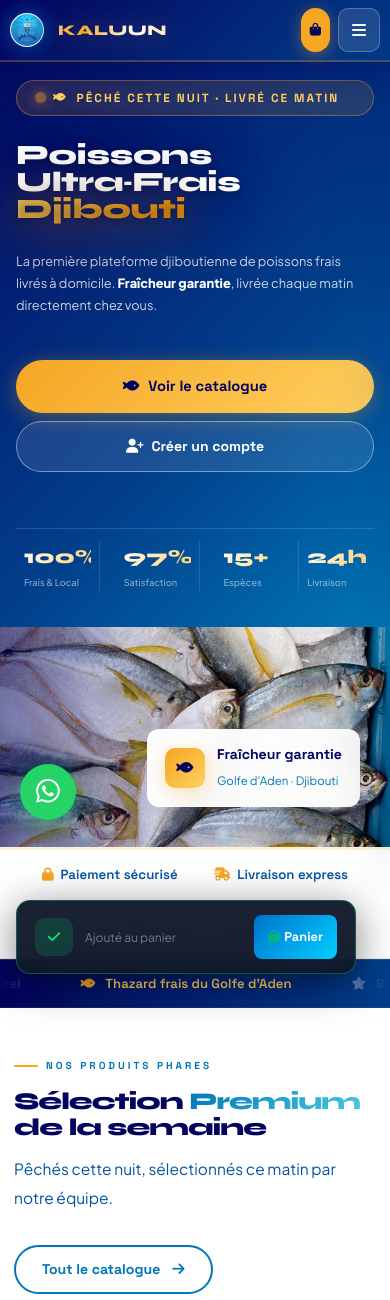
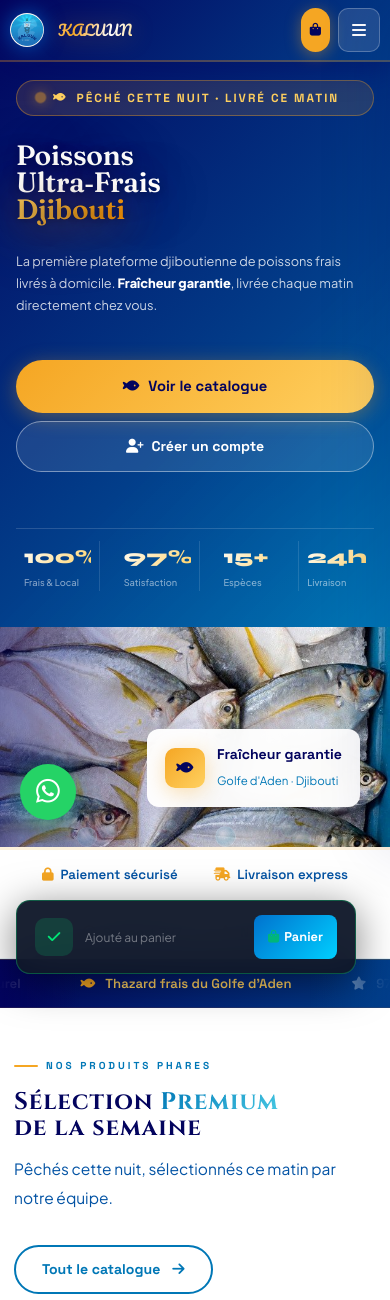
Before and after one commit to Kaluun/Kaluun, a Django app: page / in a window 390 px wide. Shown: the top 1300 px of the page. Run offline with Django 4.2, Linux system fonts and the light colour scheme; data comes from the database, SQL or seed files in the repository; parts of the project's set-up code (start-up, migrations or seed data) failed here and were passed over; some libraries are stand-ins or nearby versions.

Commit message:
style: nouvelles polices (logo, titre hero, section Premium) et mise a jour reseaux sociaux
Remplace les polices demandees par le client par des equivalents Google Fonts
libres d'usage commercial (Pacifico pour le logo KALUUN, Fraunces pour le titre
hero, Cinzel pour "Selection Premium"), avec ajustements responsive mobile.
Met a jour les liens Facebook/Instagram du footer et retire Twitter/YouTube.

```diff
--- a/static/css/futuristic.css
+++ b/static/css/futuristic.css
@@ -264,8 +264,8 @@ p { color: var(--t-mid); }
   box-shadow: 0 0 0 3px var(--gold), 0 0 32px rgba(0,207,255,.45), 0 6px 24px rgba(245,166,35,.45);
 }
 .k-logo-text {
-  font-family: var(--fd); font-size: 2.05rem; font-weight: 800;
-  letter-spacing: 2px; text-transform: uppercase;
+  font-family: 'Pacifico', cursive; font-size: 2.05rem; font-weight: 400;
+  letter-spacing: 0; text-transform: uppercase;
   background: linear-gradient(110deg, #FFD060 0%, #fff 22%, #FFE8B8 40%, #F5A623 60%, #fff 80%, #FFD060 100%);
   background-size: 250% auto;
   -webkit-background-clip: text; -webkit-text-fill-color: transparent;
@@ -273,7 +273,7 @@ p { color: var(--t-mid); }
   transition: letter-spacing .3s ease;
   animation: k-logo-shine 5s linear infinite;
 }
-.k-logo:hover .k-logo-text { letter-spacing: 3.5px; }
+.k-logo:hover .k-logo-text { letter-spacing: 1px; }
 @keyframes k-logo-shine {
   0% { background-position: 0% center; }
   100% { background-position: -250% center; }
@@ -687,8 +687,8 @@ p { color: var(--t-mid); }
   box-shadow: 0 0 8px var(--gold);
 }
 .k-hero-h1 {
-  font-family: var(--fd); font-size: clamp(2.8rem, 5.5vw, 5rem);
-  font-weight: 800; line-height: .97; letter-spacing: -2.5px;
+  font-family: 'Fraunces', serif; font-size: clamp(2.8rem, 5.5vw, 5rem);
+  font-weight: 600; line-height: .97; letter-spacing: -1px;
   color: #fff; margin-bottom: 28px;
   text-shadow: 0 10px 50px rgba(3,4,94,.55), 0 2px 10px rgba(0,0,0,.30);
 }
@@ -819,6 +819,10 @@ p { color: var(--t-mid); }
   font-style: normal;
   background: linear-gradient(135deg, var(--ocean), var(--sky));
   -webkit-background-clip: text; -webkit-text-fill-color: transparent;
+}
+.k-h2-deco {
+  font-family: 'Cinzel', serif; font-weight: 700;
+  letter-spacing: 1px;
 }
 .k-desc { font-size: .97rem; color: var(--t-mid); line-height: 1.85; max-width: 560px; margin-top: 14px; }
 .k-glow { height: 2px; background: linear-gradient(90deg, transparent, rgba(245,166,35,.25), var(--gold), rgba(245,166,35,.25), transparent); margin: 0; }
@@ -1085,7 +1089,7 @@ textarea.k-fi { resize: vertical; min-height: 90px; }
   padding: 80px 0 0; position: relative; overflow: hidden;
 }
 .k-footer::before { content: ''; position: absolute; top: 0; left: 0; right: 0; height: 200px; background: radial-gradient(ellipse 80% 100% at 50% 0%, rgba(245,166,35,.06) 0%, transparent 60%); pointer-events: none; }
-.k-f-brand { font-family: var(--fd); font-size: 1.8rem; font-weight: 800; letter-spacing: 3px; background: linear-gradient(135deg, #fff 0%, var(--gold-light) 60%, var(--gold) 100%); -webkit-background-clip: text; -webkit-text-fill-color: transparent; }
+.k-f-brand { font-family: 'Pacifico', cursive; font-size: 1.8rem; font-weight: 400; letter-spacing: 0; background: linear-gradient(135deg, #fff 0%, var(--gold-light) 60%, var(--gold) 100%); -webkit-background-clip: text; -webkit-text-fill-color: transparent; }
 .k-footer p { color: rgba(255,255,255,.50); font-size: .87rem; line-height: 1.8; }
 .k-f-social { display: flex; gap: 10px; margin-top: 20px; }
 .k-f-social a { width: 38px; height: 38px; border-radius: 10px; background: rgba(255,255,255,.08); border: 1px solid rgba(255,255,255,.12); color: rgba(255,255,255,.55); display: flex; align-items: center; justify-content: center; font-size: .87rem; transition: .2s; }
@@ -1337,7 +1341,7 @@ button, a, input[type="submit"], .k-nav-item, .adm-nav-item { min-height: 44px;
     position: fixed !important;
   }
   .k-nav-inner { height: 60px; gap: 8px; }
-  .k-logo-text  { font-size: 1.15rem; letter-spacing: 1.5px; }
+  .k-logo-text  { font-size: 1.15rem; letter-spacing: 0; }
   .k-logo img   { width: 40px; height: 40px; }
   .k-nav-r      { gap: 8px; flex-shrink: 0; margin-left: auto; }
   /* Bouton panier compact */
@@ -1356,7 +1360,7 @@ button, a, input[type="submit"], .k-nav-item, .adm-nav-item { min-height: 44px;
 @media(max-width:400px) {
   .k-nav { padding: 0 10px; }
   .k-nav-inner { gap: 6px; }
-  .k-logo-text { font-size: .92rem; letter-spacing: .5px; }
+  .k-logo-text { font-size: .92rem; letter-spacing: 0; }
   .k-logo img  { width: 34px; height: 34px; }
   .k-cart-btn { padding: 7px 9px; }
 }
--- a/templates/base.html
+++ b/templates/base.html
@@ -21,7 +21,7 @@
   <meta name="viewport" content="width=device-width, initial-scale=1.0, maximum-scale=1.0, user-scalable=no">
   <link rel="preconnect" href="https://fonts.googleapis.com">
   <link rel="preconnect" href="https://fonts.gstatic.com" crossorigin>
-  <link href="https://fonts.googleapis.com/css2?family=Syne:wght@700;800&family=Space+Grotesk:wght@400;500;600;700&family=Inter:wght@300;400;500;600;700;800&display=swap" rel="stylesheet">
+  <link href="https://fonts.googleapis.com/css2?family=Syne:wght@700;800&family=Space+Grotesk:wght@400;500;600;700&family=Inter:wght@300;400;500;600;700;800&family=Pacifico&family=Fraunces:opsz,wght@9..144,600..900&family=Cinzel:wght@600;700&display=swap" rel="stylesheet">
   <link rel="stylesheet" href="https://cdn.jsdelivr.net/npm/bootstrap@5.3.3/dist/css/bootstrap.min.css">
   <link rel="stylesheet" href="https://cdnjs.cloudflare.com/ajax/libs/font-awesome/6.5.0/css/all.min.css">
   <link rel="stylesheet" href="{% static 'css/futuristic.css' %}?v=ocean-final">
@@ -391,10 +391,8 @@ function whatsappFabClick(e) {
         </div>
         <p>Poissons ultra-frais de nos pêcheurs locaux, livrés dans le respect des normes d'hygiène les plus strictes.</p>
         <div class="k-f-social">
-          <a href="#"><i class="fab fa-facebook-f"></i></a>
-          <a href="#"><i class="fab fa-instagram"></i></a>
-          <a href="#"><i class="fab fa-twitter"></i></a>
-          <a href="#"><i class="fab fa-youtube"></i></a>
+          <a href="https://www.facebook.com/profile.php?id=61590519639962" target="_blank" rel="noopener"><i class="fab fa-facebook-f"></i></a>
+          <a href="https://www.instagram.com/kaluundj/" target="_blank" rel="noopener"><i class="fab fa-instagram"></i></a>
           <a href="https://wa.me/25377173237?text=Bonjour%20KALUUN%2C%20j%27ai%20une%20question." target="_blank" rel="noopener"><i class="fab fa-whatsapp"></i></a>
         </div>
         <form action="{% url 'store:home' %}" method="POST" class="k-f-nl mt-3">
--- a/templates/home.html
+++ b/templates/home.html
@@ -170,7 +170,7 @@
     <div class="d-flex flex-wrap align-items-end justify-content-between gap-3 mb-5">
       <div class="aos">
         <div class="k-eyebrow">Nos produits phares</div>
-        <h2 class="k-h2">Sélection <em>Premium</em><br>de la semaine</h2>
+        <h2 class="k-h2 k-h2-deco">Sélection <em>Premium</em><br>de la semaine</h2>
         <p class="k-desc">Pêchés cette nuit, sélectionnés ce matin par notre équipe.</p>
       </div>
       <a href="{% url 'store:product_list' %}" class="btn-ghost aos aos-delay-2">Tout le catalogue <i class="fas fa-arrow-right ms-1"></i></a>
```
